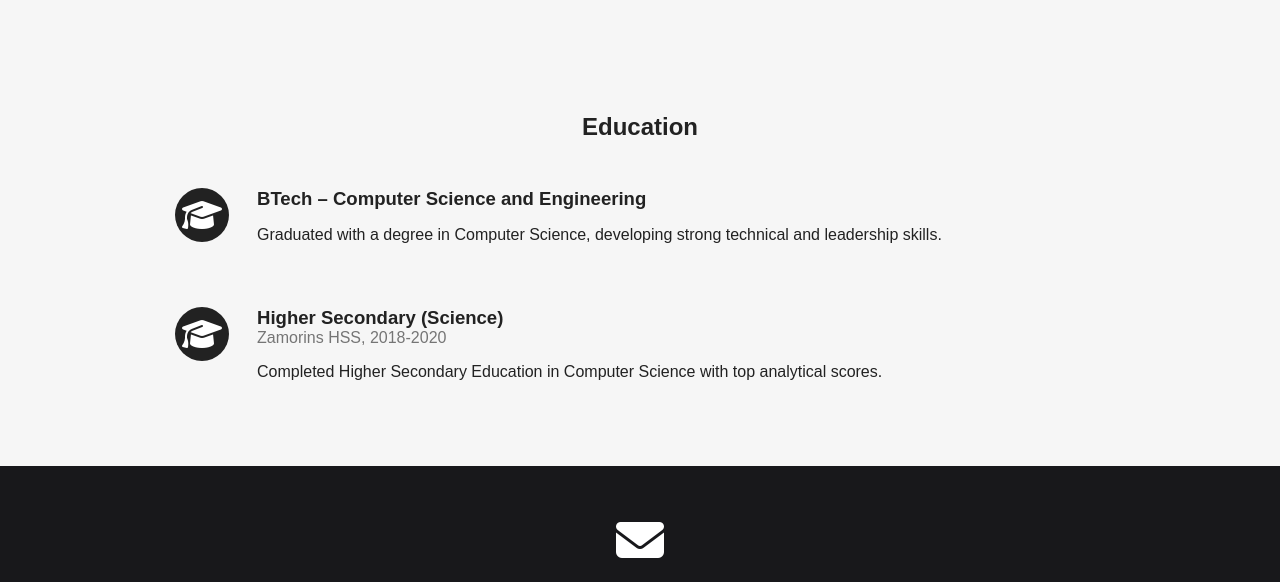
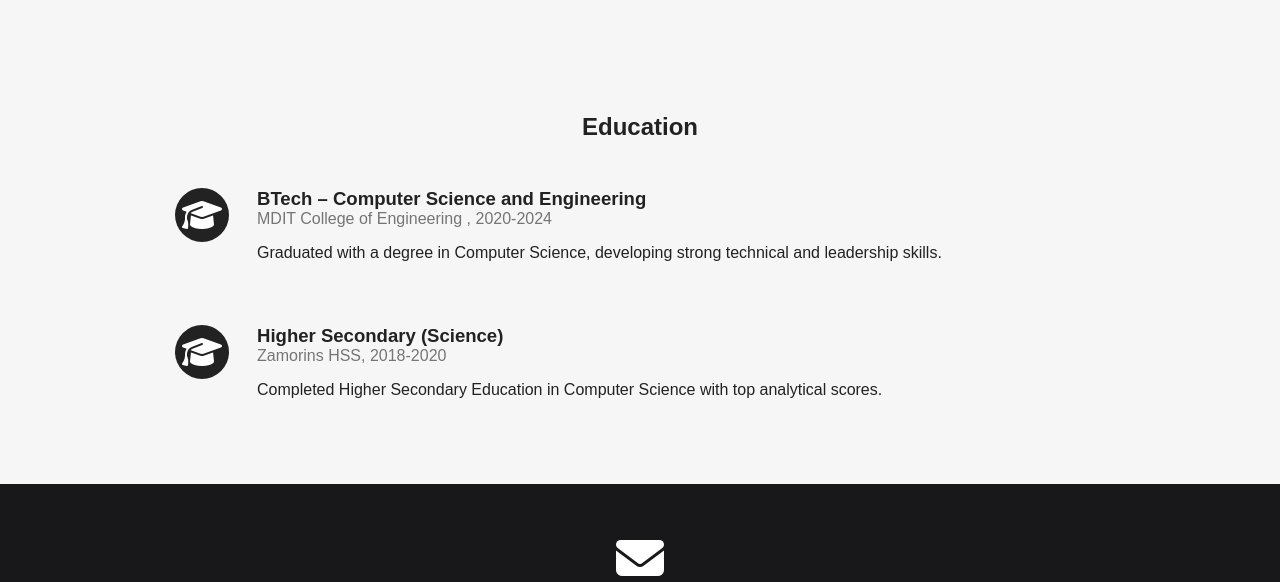
Before and after one commit to akshayremeshp/akshayremesh.github.io, a plain HTML site: page index.html in a window 1280 px wide. Shown: the part 3203-3785 px from the top of the page. Drawn offline with Linux system fonts and the light colour scheme.

Commit message:
Add education details to timeline section

```diff
--- a/index.html
+++ b/index.html
@@ -154,6 +154,7 @@
         <div class="timeline-icon"><i class="fas fa-graduation-cap"></i></div>
         <div>
           <h3>BTech – Computer Science and Engineering</h3>
+                    <span class="timeline-date">MDIT College of Engineering , 2020-2024 </span>
           <p>Graduated with a degree in Computer Science, developing strong technical and leadership skills.</p>
         </div>
       </div>
```
